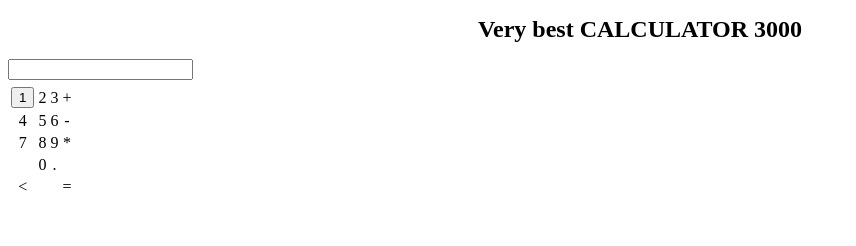
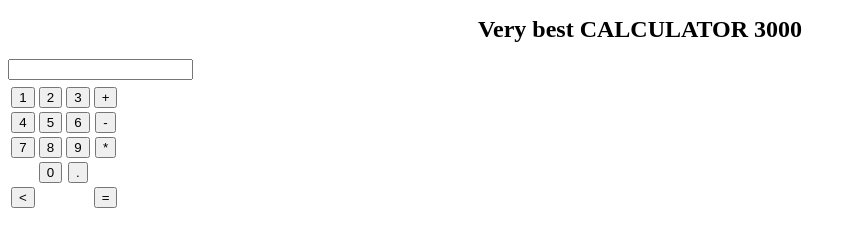
Before and after one commit to Devg70/For-project, a plain HTML site: page index.html in a window 1280 px wide. Shown: the whole page, without its empty margins (0-856 px from the left). Drawn offline with Linux system fonts and the light colour scheme.

Commit message:
Adding buttons

```diff
--- a/index.css
+++ b/index.css
@@ -1,9 +1,9 @@
-tr {
-    text-align: center;
-    width: 25%;
-}
 h1 {
     text-align: center;
     font-family: Rockwell;
     font-size: x-large;
 }
+tr {
+    text-align: center;
+    width: 25%;
+}
--- a/index.html
+++ b/index.html
@@ -18,32 +18,32 @@
     </tr>
     <tr>
         <td><button>1</button></td>
-        <td>2</td>
-        <td>3</td>
-        <td>+</td>
+        <td><button>2</button></td>
+        <td><button>3</button></td>
+        <td><button>+</button></td>
     </tr>
     <tr>
-        <td>4</td>
-        <td>5</td>
-        <td>6</td>
-        <td>-</td>
+        <td><button>4</button></td>
+        <td><button>5</button></td>
+        <td><button>6</button></td>
+        <td><button>-</button></td>
     </tr>
     <tr>
-        <td>7</td>
-        <td>8</td>
-        <td>9</td>
-        <td>*</td>
+        <td><button>7</button></td>
+        <td><button>8</button></td>
+        <td><button>9</button></td>
+        <td><button>*</button></td>
     </tr>
     <tr>
         <td></td>
-        <td>0</td>
-        <td>.</td>
+        <td><button>0</button></td>
+        <td><button>.</button></td>
         <td></td>
     </tr>
     <tr>
-        <td><</td>
+        <td><button><</button></td>
         <td colspan="2"></td>
-        <td>=</td>
+        <td><button>=</button></td>
     </tr>
     </tbody>
 </table>
```
